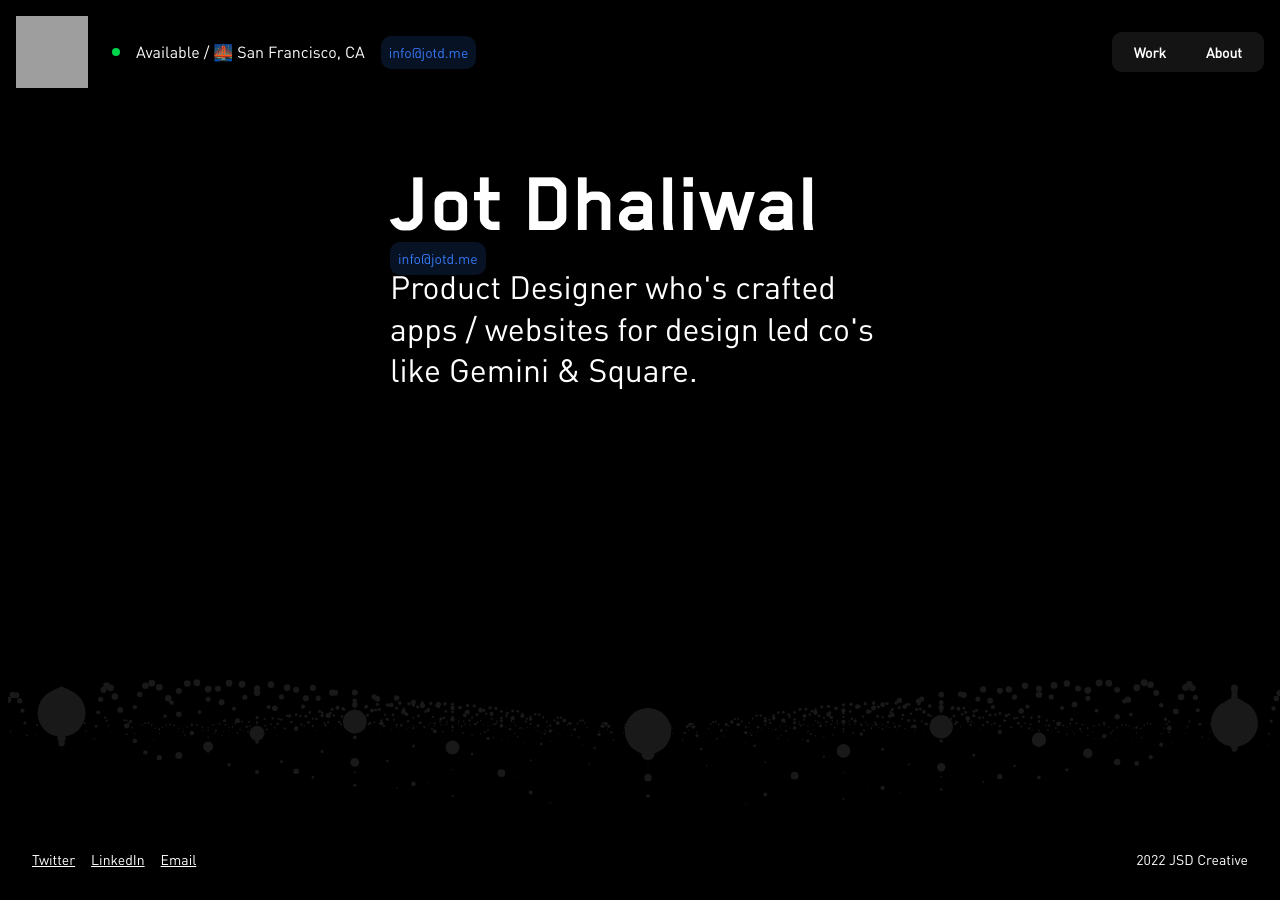
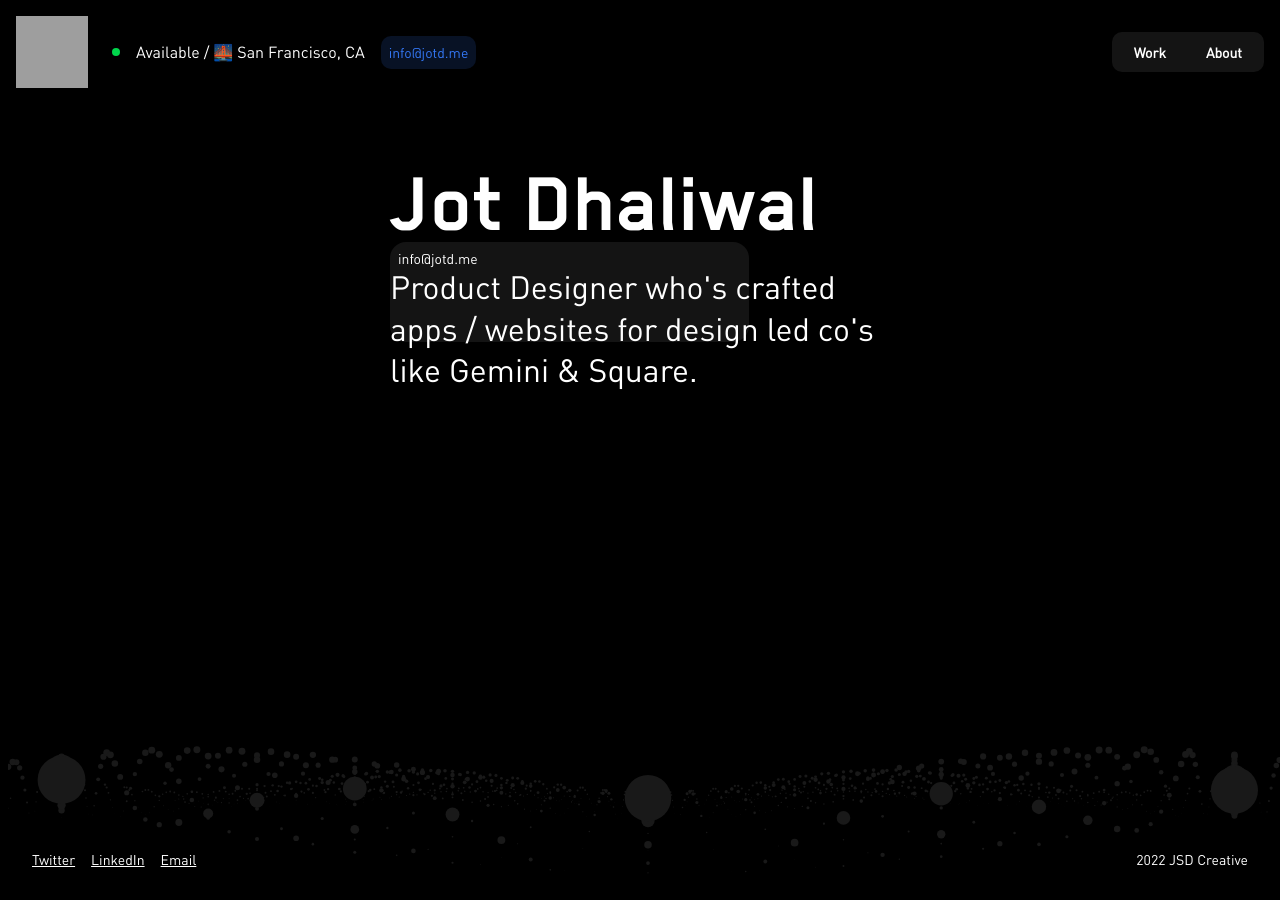
Before and after one commit to jotd/jotd-portfolio, a Jekyll site: the page index.html, which Jekyll copies as it is, in a window 1280 px wide and 900 px high. Built offline with Jekyll 4.4.1, drawn with Linux system fonts in a browser that asks for light colours; grey boxes are pictures that could not be loaded.

Commit message:
Update index.html

```diff
--- a/index.html
+++ b/index.html
@@ -47,7 +47,7 @@
         Product Designer who's crafted apps / websites for design led co's like Gemini & Square.
       </div>
 
-      <a class="cta" href="mailto:info@jotd.me?subject=Inquiry%20from%20website"> info@jotd.me</a>
+      <a class="cta-2" href="mailto:info@jotd.me?subject=Inquiry%20from%20website"> info@jotd.me</a>
 
     </div>
 
```
